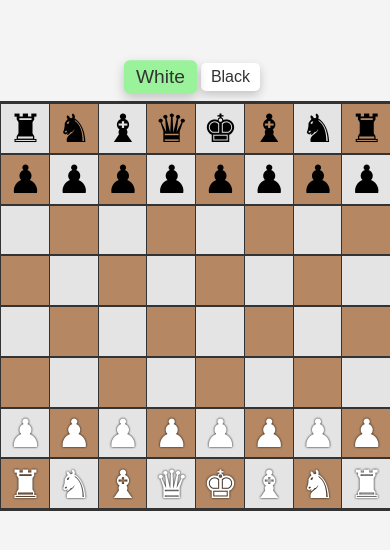
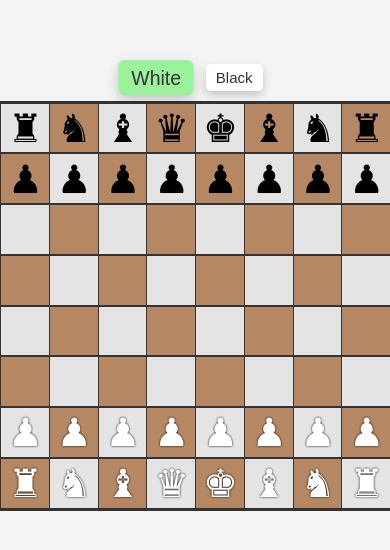
Before and after one commit to NumanMalaya/chess, a plain HTML site: page index.html in a window 390 px wide. Shown: the part 130-680 px from the top of the page. Drawn offline with Linux system fonts and the light colour scheme.

Commit message:
Update index.css

```diff
--- a/index.css
+++ b/index.css
@@ -17,16 +17,17 @@ body {
 
 .player {
     background-color: #ffffff;
+    font-size: 15px;
     padding: 5px 15px; /* Reduced padding for smaller screens */
     border-radius: 5px;
     box-shadow: 0 4px 10px rgba(0, 0, 0, 0.2);
     color: #333;
     text-align: center;
-    margin: 0px 5px;
+    margin: 0px 10px;
 }
 
 .player.active {
-    transform: scale(1.2);
+    transform: scale(1.3);
     background-color: #9af29a;
 }
 
@@ -192,6 +193,6 @@ body {
     }
 
     .checkmate-indicator::after {
-        font-size: 100vw;
+        font-size: 10vw;
     }
 }
```
